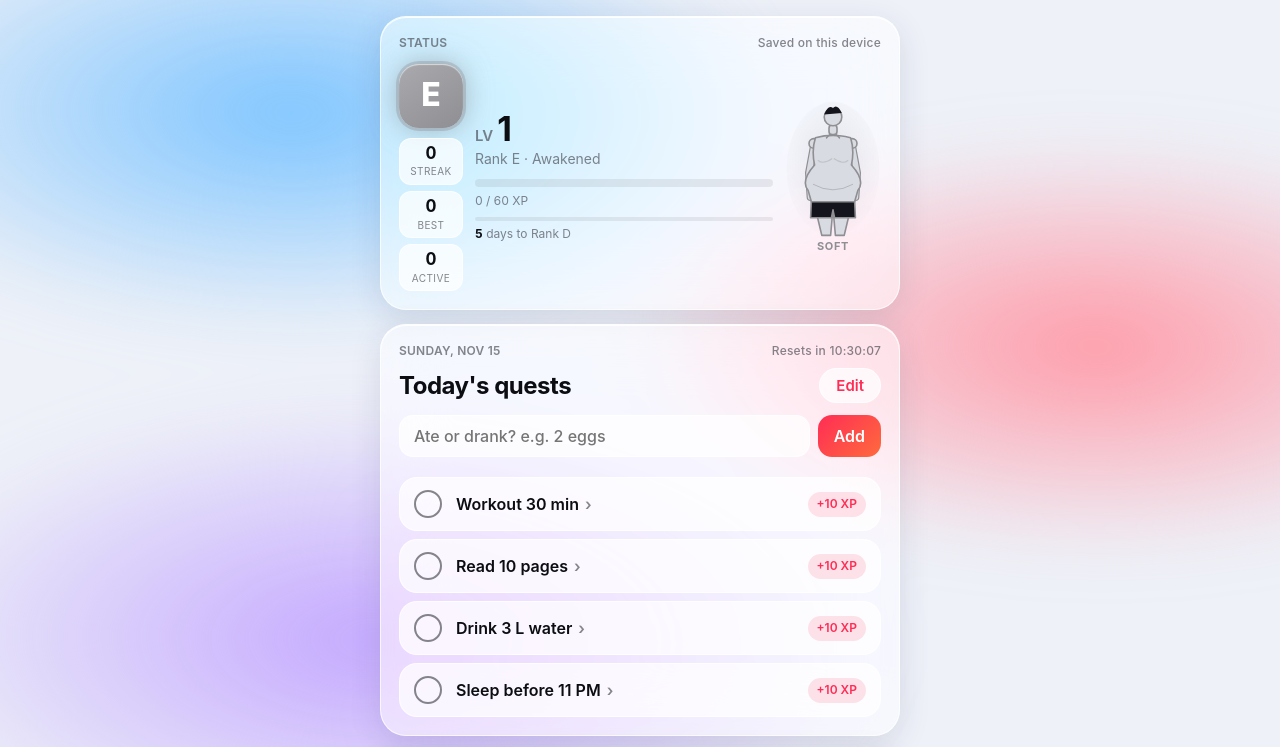
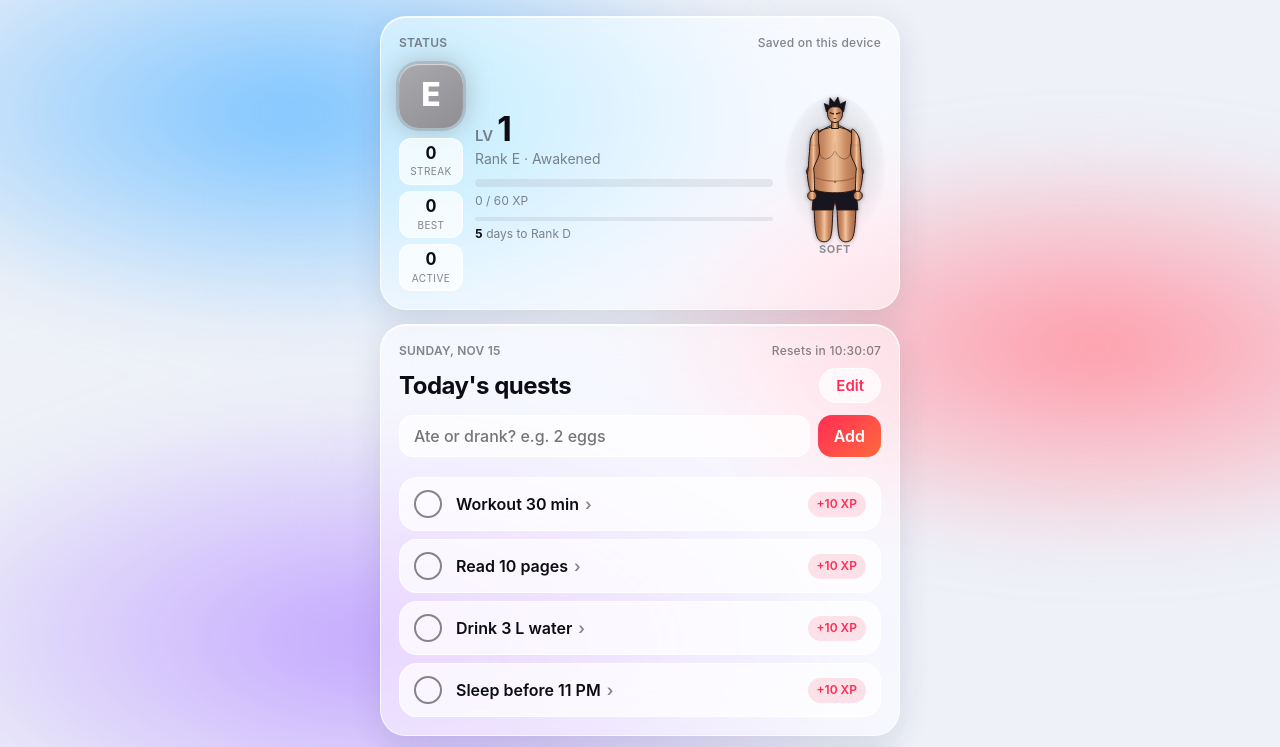
Before and after one commit to lovishbangarh22-rgb/Ascend, a plain HTML site: page index.html in a window 1280 px wide. Shown: the top 747 px of the page. Drawn offline with Linux system fonts and the light colour scheme.

Commit message:
Character: anime-style cel-shaded physique that evolves with rank
Co-Authored-By: Claude Opus 5.5 <noreply@anthropic.com>
Claude-Session: https://claude.ai/code/session_01RQS9JwNUnA4oCmsgwvXP6g

```diff
--- a/index.html
+++ b/index.html
@@ -41,7 +41,7 @@ h1,h2{margin:0;text-wrap:balance;font-family:var(--f);letter-spacing:-.02em}
 .mstat b{display:block;font-family:var(--f-round);font-size:17px;font-weight:700;font-variant-numeric:tabular-nums}
 .mstat span{font-size:10px;color:var(--muted);text-transform:uppercase;letter-spacing:.04em}
 .hero{display:grid;justify-items:center;gap:2px}
-.hero svg{width:96px;height:136px;overflow:visible}
+.hero svg{width:100px;height:143px;overflow:visible}
 .hstage{font-size:11px;font-weight:700;letter-spacing:.06em;text-transform:uppercase;color:var(--rk,var(--muted))}
 .rank{width:72px;height:72px;border-radius:22px;display:grid;place-items:center;color:#fff;font-family:var(--f-round);font-weight:800;font-size:38px;
   background:linear-gradient(145deg,color-mix(in srgb,var(--rk) 75%,#fff),var(--rk));box-shadow:inset 0 1px 1px rgba(255,255,255,.6),0 0 0 3px color-mix(in srgb,var(--rk) 35%,transparent),0 0 28px color-mix(in srgb,var(--rk) 65%,transparent);animation:aura 3s ease-in-out infinite alternate}
@@ -182,7 +182,7 @@ h1,h2{margin:0;text-wrap:balance;font-family:var(--f);letter-spacing:-.02em}
         <div class="rnext" id="rnext"></div>
       </div>
       <div class="hero" aria-label="Your character">
-        <svg id="heroSvg" viewBox="0 0 120 170" role="img" aria-hidden="true"></svg>
+        <svg id="heroSvg" viewBox="0 0 140 200" role="img" aria-hidden="true"></svg>
         <span class="hstage" id="hstage">Soft</span>
       </div>
     </div>
@@ -314,38 +314,71 @@ function totalXP(){
 }
 function levelInfo(xp){ let L=1,need=60; while(xp>=need){ xp-=need; L++; need=50+10*L; } return {L,into:xp,need}; }
 const WINDOW=60;
-/* evolving fighter: p 0 = soft, 1 = monster */
+/* evolving fighter (anime-style, cel shaded): p 0 = soft, 1 = monster */
 const STAGES=["Soft","Waking","Forged","Hardened","Shredded","Monster"];
+function smooth(pts){ // closed Catmull-Rom -> cubic bezier
+  const n=pts.length; let d=`M${pts[0][0].toFixed(1)},${pts[0][1].toFixed(1)}`;
+  for(let i=0;i<n;i++){ const p0=pts[(i-1+n)%n],p1=pts[i],p2=pts[(i+1)%n],p3=pts[(i+2)%n];
+    const c1=[p1[0]+(p2[0]-p0[0])/6,p1[1]+(p2[1]-p0[1])/6], c2=[p2[0]-(p3[0]-p1[0])/6,p2[1]-(p3[1]-p1[1])/6];
+    d+=`C${c1[0].toFixed(1)},${c1[1].toFixed(1)} ${c2[0].toFixed(1)},${c2[1].toFixed(1)} ${p2[0].toFixed(1)},${p2[1].toFixed(1)}`; }
+  return d+"Z";
+}
 function drawHero(p,col){
-  const L=(a,b)=>a+(b-a)*p, cx=60;
-  const sh=L(26,46), ch=L(25,40), w=L(31,20), hip=L(27,24), arm=L(7,15), trap=L(0,9), belly=L(10,-2), abs=Math.max(0,(p-.35)/.4), aura=Math.max(0,(p-.75)/.25);
-  const ab=Math.min(1,abs);
-  let g=`<defs><radialGradient id="hg" cx="50%" cy="45%" r="60%"><stop offset="0" stop-color="${col}" stop-opacity="${.18+aura*.35}"/><stop offset="1" stop-color="${col}" stop-opacity="0"/></radialGradient></defs>`;
-  g+=`<ellipse cx="60" cy="85" rx="${58}" ry="${84}" fill="url(#hg)"/>`;
-  const st=`stroke="${col}" stroke-width="2" stroke-linejoin="round" stroke-linecap="round"`, fill=`fill="color-mix(in srgb, ${col} 22%, var(--bg))"`;
-  // legs + shorts
-  g+=`<path d="M${cx-hip+3},126 L${cx-14},168 L${cx-3},168 L${cx},134 L${cx+3},168 L${cx+14},168 L${cx+hip-3},126 Z" ${fill} ${st}/>`;
-  g+=`<path d="M${cx-hip},124 L${cx-hip-1},146 L${cx-2},146 L${cx},136 L${cx+2},146 L${cx+hip+1},146 L${cx+hip},124 Z" fill="#14141c" ${st}/>`;
-  // arms (upper + fore)
+  const L=(a,b)=>a+(b-a)*p, cx=70, cl=v=>Math.max(0,Math.min(1,v));
+  const sh=L(29,43), nw=L(10,14), ch=L(27,33), lat=L(28,38), w=L(31,21), hip=L(27,23), belly=L(9,-1);
+  const arm=L(9,15), delt=L(7,13), trap=L(0,9), ab=cl((p-.3)/.4), detail=cl((p-.15)/.6), aura=cl((p-.7)/.3), sag=L(5,0);
+  const LINE="#2a160e", SK="#c98a62", SH="#9c6243", HI="#f1c29b";
+  let g=`<defs><linearGradient id="skin" x1="0" x2="1"><stop offset="0" stop-color="${SH}"/><stop offset=".3" stop-color="${SK}"/><stop offset=".5" stop-color="${HI}"/><stop offset=".7" stop-color="${SK}"/><stop offset="1" stop-color="${SH}"/></linearGradient>
+  <radialGradient id="aur" cx="50%" cy="45%" r="55%"><stop offset="0" stop-color="${col}" stop-opacity="${.22+aura*.45}"/><stop offset="1" stop-color="${col}" stop-opacity="0"/></radialGradient></defs>`;
+  g+=`<ellipse cx="70" cy="100" rx="70" ry="100" fill="url(#aur)"/>`;
+  const st=`stroke="${LINE}" stroke-width="1.4" stroke-linejoin="round"`, sk=`fill="url(#skin)" ${st}`;
+  // legs
+  for(const s of [-1,1]) g+=`<path d="${smooth([[cx+s*2,134],[cx+s*(hip-1),132],[cx+s*(hip+2),162],[cx+s*(hip-3),198],[cx+s*7,198],[cx+s*3,160]])}" ${sk}/>`;
+  // shorts
+  g+=`<path d="M${cx-hip-2},126 L${cx+hip+2},126 L${cx+hip+5},158 L${cx+3},158 L${cx},144 L${cx-3},158 L${cx-hip-5},158 Z" fill="#17151f" ${st}/>`;
+  g+=`<path d="M${cx-hip-2},128 L${cx+hip+2},128" stroke="${col}" stroke-width="2.5"/>`;
+  // torso
+  const T=[[cx-nw/2,42],[cx-sh+5,49],[cx-ch-1,64],[cx-lat,84],[cx-w-belly,104],[cx-w,116],[cx-hip,130],[cx,134],
+           [cx+hip,130],[cx+w,116],[cx+w+belly,104],[cx+lat,84],[cx+ch+1,64],[cx+sh-5,49],[cx+nw/2,42],[cx,40-trap*.3]];
+  g+=`<path d="${smooth(T)}" ${sk}/>`;
+  // traps
+  g+=`<path d="M${cx-nw/2-1},40 Q${cx-nw/2-7},${42-trap} ${cx-sh+6},50 M${cx+nw/2+1},40 Q${cx+nw/2+7},${42-trap} ${cx+sh-6},50" fill="none" ${st}/>`;
+  // pecs
+  for(const s of [-1,1]) g+=`<path d="M${cx+s*(ch-5)},66 Q${cx+s*(ch-3)},${80+sag} ${cx+s*(ch/2)},${82+sag} Q${cx+s*4},${82+sag*.6} ${cx+s*1},${76}" fill="none" stroke="${LINE}" stroke-width="${1.2+detail*.8}" opacity="${.45+detail*.55}"/>`;
+  g+=`<path d="M${cx},64 L${cx},${118}" stroke="${SH}" stroke-width="1.4" opacity="${.2+ab*.7}"/>`;
+  // abs
+  if(ab>0){
+    for(const y of [90,100,110]) for(const s of [-1,1]) g+=`<path d="M${cx+s*1.5},${y} Q${cx+s*6},${y+2.5} ${cx+s*(y>105?8:10)},${y}" fill="none" stroke="${SH}" stroke-width="1.6" opacity="${ab}"/>`;
+    for(const s of [-1,1]){
+      g+=`<path d="M${cx+s*11},${86} Q${cx+s*13},${101} ${cx+s*9},${118}" fill="none" stroke="${SH}" stroke-width="1.4" opacity="${ab}"/>`;
+      g+=`<path d="M${cx+s*(w-2)},${108} Q${cx+s*12},${122} ${cx+s*4},${132}" fill="none" stroke="${SH}" stroke-width="1.4" opacity="${ab*.9}"/>`;
+      for(let i=0;i<3;i++) g+=`<path d="M${cx+s*(lat-3)},${76+i*6} l${-s*5},2" stroke="${SH}" stroke-width="1.3" opacity="${cl((p-.55)/.3)}"/>`;
+      for(const y of [90,100]) g+=`<path d="M${cx+s*3},${y+3} Q${cx+s*6},${y+5} ${cx+s*9},${y+3}" stroke="${HI}" stroke-width="1" fill="none" opacity="${ab*.7}"/>`;
+    }
+  } else {
+    g+=`<path d="M${cx-w-belly+5},${110} Q${cx},${122+belly*.4} ${cx+w+belly-5},${110}" fill="none" stroke="${SH}" stroke-width="1.6" opacity="${.9-p}"/>`;
+  }
+  g+=`<ellipse cx="${cx}" cy="${116+belly*.3}" rx="1.4" ry="2" fill="${SH}"/>`;
+  // arms
   for(const s of [-1,1]){
-    const x0=cx+s*(sh-3), ex=cx+s*(sh+L(4,9)), wx=cx+s*(sh+L(2,7));
-    g+=`<path d="M${x0},52 L${ex},90 L${wx},120" fill="none" stroke="${col}" stroke-width="${arm+3}" stroke-linecap="round" stroke-linejoin="round"/>`;
-    g+=`<path d="M${x0},52 L${ex},90 L${wx},120" fill="none" stroke="color-mix(in srgb, ${col} 22%, var(--bg))" stroke-width="${arm}" stroke-linecap="round" stroke-linejoin="round"/>`;
-    g+=`<circle cx="${cx+s*(sh-2)}" cy="53" r="${L(6,12)}" ${fill} ${st}/>`; // delt
+    const sx=cx+s*(sh-2), ex=cx+s*(sh+4), wx=cx+s*(sh+3);
+    const A=[[sx-s*3,45],[sx+s*delt*.9,56],[sx+s*(arm*.75+2),76],[ex+s*arm*.5,100],[ex+s*arm*.62,110],[wx+s*arm*.33,130],
+             [wx-s*arm*.33,132],[ex-s*arm*.42,108],[ex-s*arm*.4,98],[sx-s*arm*.55,80],[sx-s*arm*.45,63]];
+    g+=`<path d="${smooth(A)}" ${sk}/>`;
+    g+=`<circle cx="${wx}" cy="${138}" r="${arm*.42+2.5}" ${sk}/>`;
+    g+=`<path d="M${sx-s*arm*.3},${66} Q${sx+s*delt*.4},${70} ${sx+s*(arm*.7)},${66}" fill="none" stroke="${SH}" stroke-width="1.3" opacity="${.3+detail*.6}"/>`;
+    g+=`<path d="M${sx-s*arm*.35},${80} Q${sx},${92} ${ex},${97}" fill="none" stroke="${SH}" stroke-width="1.2" opacity="${detail*.8}"/>`;
+    g+=`<path d="M${ex+s*arm*.1},${104} Q${ex+s*arm*.3},${116} ${wx},${126}" fill="none" stroke="${SH}" stroke-width="1" opacity="${cl((p-.5)/.4)}"/>`;
   }
-  // torso
-  g+=`<path d="M${cx-sh+4},46 Q${cx-ch-2},62 ${cx-ch+2},80 Q${cx-w-belly},100 ${cx-w},112 L${cx-hip},126 L${cx+hip},126 L${cx+w},112 Q${cx+w+belly},100 ${cx+ch-2},80 Q${cx+ch+2},62 ${cx+sh-4},46 Q${cx},${40-trap*.4} ${cx-sh+4},46 Z" ${fill} ${st}/>`;
-  // traps + neck + head
-  g+=`<path d="M${cx-8-trap},46 Q${cx},${36-trap*.6} ${cx+8+trap},46" fill="none" ${st}/>`;
-  g+=`<rect x="${cx-5}" y="30" width="10" height="12" rx="4" ${fill} ${st}/>`;
-  g+=`<circle cx="${cx}" cy="20" r="11" ${fill} ${st}/>`;
-  g+=`<path d="M${cx-11},17 Q${cx-6},4 ${cx},9 Q${cx+5},3 ${cx+11},15" fill="#14141c"/>`;
-  // pecs + abs
-  g+=`<path d="M${cx-ch+6},74 Q${cx-ch/2},${78+L(2,4)} ${cx-1},72 M${cx+1},72 Q${cx+ch/2},${78+L(2,4)} ${cx+ch-6},74" fill="none" stroke="${col}" stroke-width="1.5" opacity="${.3+ab*.7}"/>`;
-  if(ab>0){ for(let r=0;r<3;r++) for(const s of [-1,1]) g+=`<rect x="${s<0?cx-10:cx+1.5}" y="${84+r*9}" width="8.5" height="7" rx="3" fill="none" stroke="${col}" stroke-width="1.3" opacity="${ab}"/>`;
-    g+=`<path d="M${cx-w+3},96 Q${cx-w+6},110 ${cx-8},118 M${cx+w-3},96 Q${cx+w-6},110 ${cx+8},118" fill="none" stroke="${col}" stroke-width="1.2" opacity="${ab*.8}"/>`; }
-  else g+=`<path d="M${cx-w+6},104 Q${cx},${112+belly*.6} ${cx+w-6},104" fill="none" stroke="${col}" stroke-width="1.2" opacity=".5"/>`;
-  const svg=document.getElementById("heroSvg"); if(svg) svg.innerHTML=g;
+  // neck + head
+  g+=`<path d="M${cx-nw/2},44 L${cx-nw/2+1},30 L${cx+nw/2-1},30 L${cx+nw/2},44 Z" ${sk}/>`;
+  g+=`<path d="M${cx-nw/2+2},42 L${cx-1},36 M${cx+nw/2-2},42 L${cx+1},36" stroke="${SH}" stroke-width="1" opacity="${.3+detail*.6}"/>`;
+  g+=`<path d="${smooth([[cx-10,18],[cx-9,30],[cx-3,35],[cx+3,35],[cx+9,30],[cx+10,18],[cx,8]])}" ${sk}/>`;
+  g+=`<path d="M${cx-12},21 L${cx-15},9 L${cx-8},12 L${cx-7},1 L${cx-1},8 L${cx+4},0 L${cx+7},10 L${cx+15},6 L${cx+12},21 Q${cx+6},12 ${cx},14 Q${cx-6},12 ${cx-12},21 Z" fill="#15121a" stroke="#15121a"/>`;
+  g+=`<path d="M${cx-7},22 L${cx-2},23.5 M${cx+7},22 L${cx+2},23.5" stroke="${LINE}" stroke-width="1.6" stroke-linecap="round"/>`;
+  g+=`<path d="M${cx-2},30 L${cx+2},30" stroke="${LINE}" stroke-width="1" />`;
+  const svg=document.getElementById("heroSvg");
+  if(svg){ svg.innerHTML=g; svg.style.filter=`drop-shadow(0 0 ${2+aura*7}px ${col})`; }
   const hs=document.getElementById("hstage"); if(hs){ hs.textContent=STAGES[Math.min(5,Math.floor(p*5.999))]; hs.parentElement.style.setProperty("--rk",col); }
 }
 function clearedRecent(){ const t=parse(today()); let n=0; for(let i=0;i<WINDOW;i++) if(S.clears[key(addDays(t,-i))]) n++; return n; }
```
